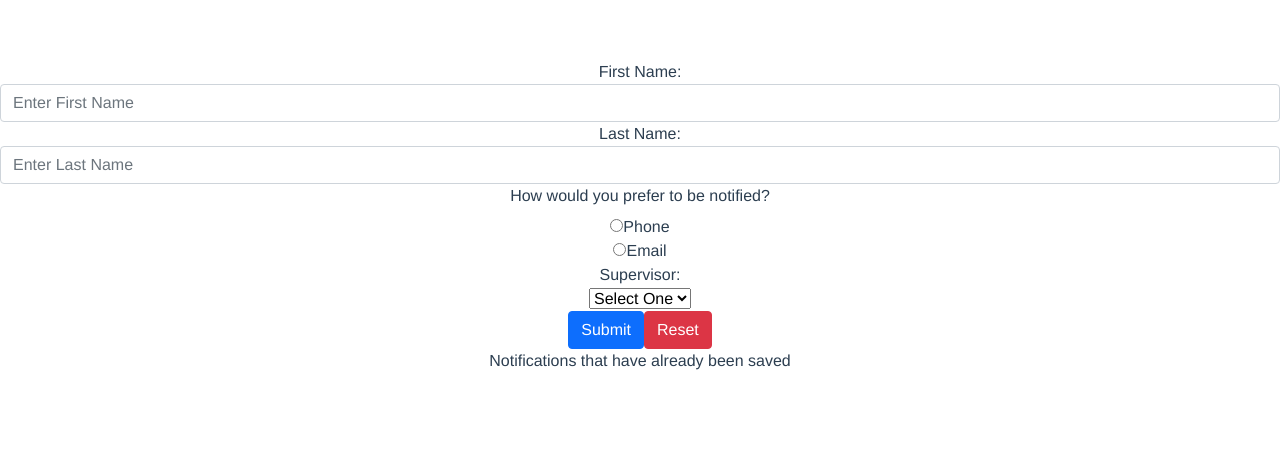
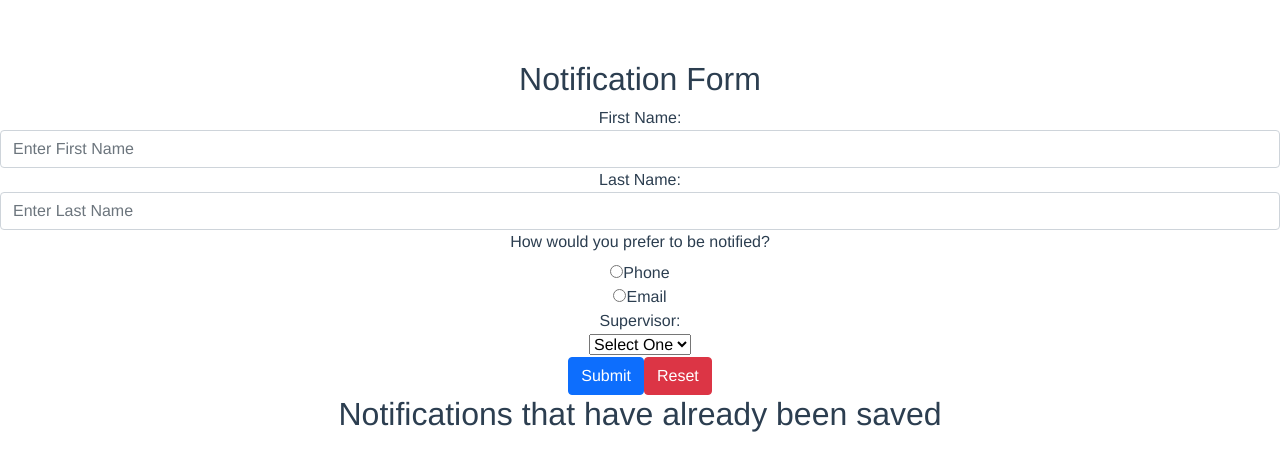
Before and after one commit to jamie-fernandez/lightfeather, a Vue app in the folder frontend/: page / in a window 1280 px wide. Shown: the top 470 px of the page. Built offline with nearby package versions, Linux system fonts and the light colour scheme; no server answers.

Commit message:
Adds heading text:

```diff
--- a/frontend/src/components/Notifications.vue
+++ b/frontend/src/components/Notifications.vue
@@ -1,6 +1,7 @@
 <template>
   <div>
     <b-form @submit="onSubmit" @reset="onReset">
+      <h2>Notification Form</h2>
       <b-form-group id="input-group-1" label="First Name:" label-for="input-1">
         <ValidationProvider
           name="first name"
@@ -115,9 +116,7 @@
       <b-button type="reset" variant="danger">Reset</b-button>
     </b-form>
 
-    <label for="notificationsTable"
-      >Notifications that have already been saved</label
-    >
+    <h2>Notifications that have already been saved</h2>
     <b-table id="notificationsTable" striped hover :items="notifications" />
   </div>
 </template>
```
